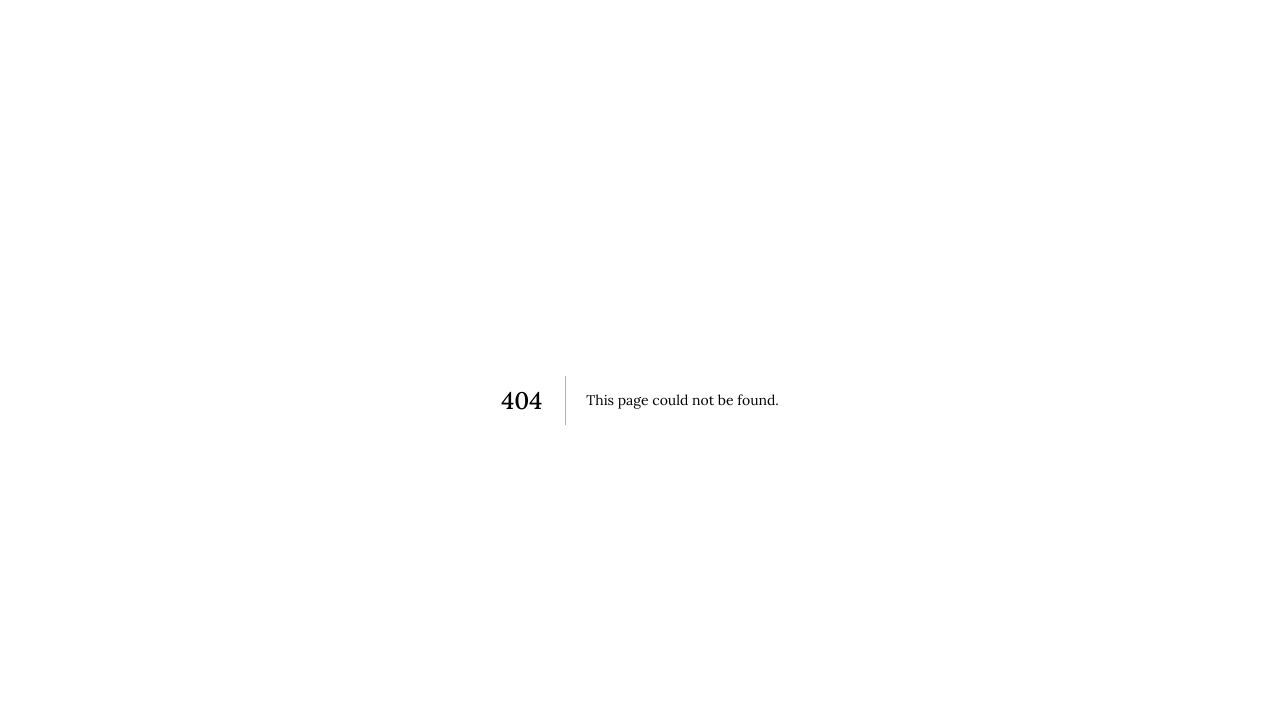
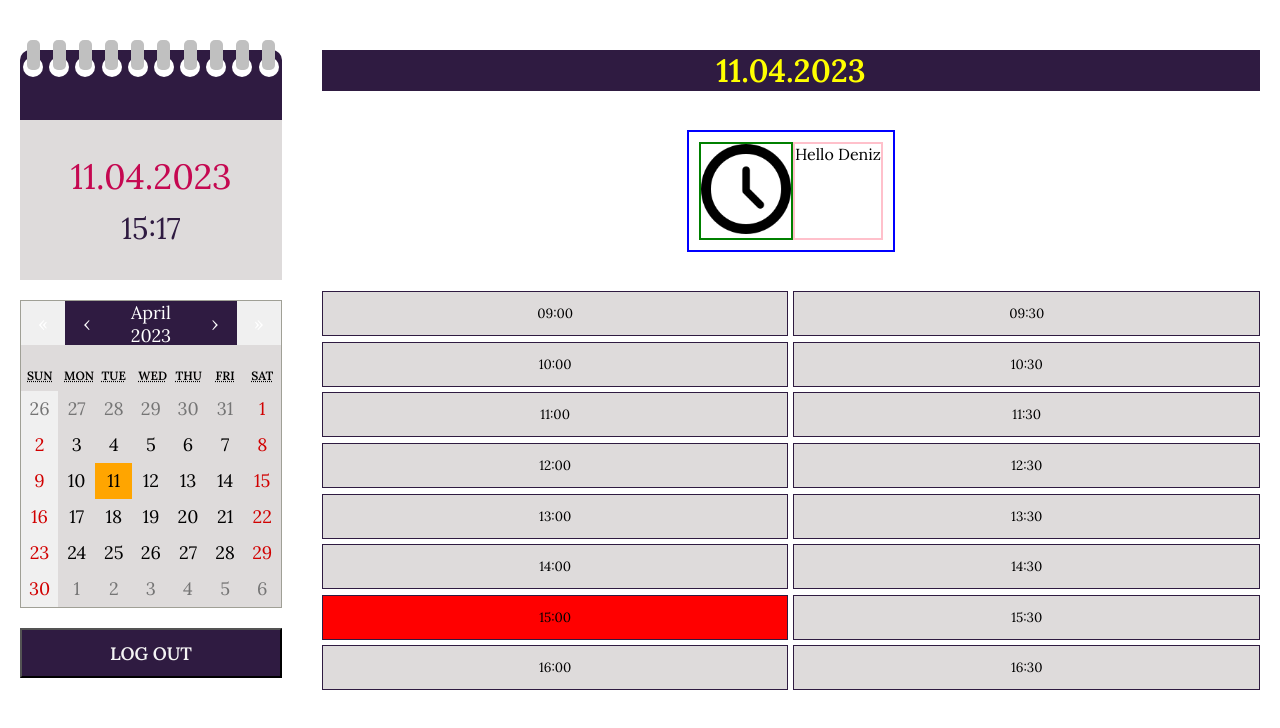
Before and after one commit to codeyourwaytofreedom/the_secretary, a Next.js app: page /manager in a window 1280 px wide. Before the commit this address had no page. Shown: the top 728 px of the page. Built offline with nearby package versions, Linux system fonts and the light colour scheme.

Commit message:
Route url updated.
Current appointment detail section ..

under construction.

Keep going.

Remember why you started.

```diff
--- a/middleware.ts
+++ b/middleware.ts
@@ -22,5 +22,5 @@ export async function middleware(request: NextRequest) {
 }
 
 export const config = {
-  matcher: '/test/:path*',
+  matcher: '/manager/:path*',
 }
--- a/pages/api/login.ts
+++ b/pages/api/login.ts
@@ -21,7 +21,7 @@ export default async function handler(
 
   const token = jwt.sign({ userId: "7fgh" }, (process.env.JWT_SECRET as string));
   res.setHeader('Set-Cookie', `token=${token}; HttpOnly; Max-Age=${60 * 60}; Path=/; Secure`);
-  res.status(200).json({ message: 'Cookie set successfully', url:"/test" });
+  res.status(200).json({ message: 'Cookie set successfully', url:"/manager" });
 }
 
 
--- a/pages/test.tsx
+++ b/pages/manager.tsx
@@ -2,8 +2,10 @@ import a from "../styles/Appointment.module.css";
 import { useEffect, useState } from "react";
 import Cal from "../components/calendar";
 import Current from "../components/current";
+import Image from "next/image";
+import clock from "../public/clock.png";
 
-const Test = () => {
+const Manager = () => {
     // Set the start time and end time
     const startTime = new Date();
     startTime.setHours(9, 0, 0, 0);
@@ -60,7 +62,16 @@ const Test = () => {
         {
             new Date().toDateString() === selected_date.toDateString() &&
             <div className={a.detail_appointment}>
-                Current Appointment details go here...
+                <div id={a.shell}>
+                    <div id={a.clock}>
+                        <Image src={clock} alt={"clock"}/>
+                        <p>{selected_slot}</p>
+                    </div>
+                    <div id={a.info}>
+                        Hello Deniz
+                    </div>
+
+                </div>
             </div>
         }
 
@@ -70,6 +81,8 @@ const Test = () => {
                 <button suppressHydrationWarning className={a.detail_schedule_each} key={i} value={time_slots[i]}
                     style={{backgroundColor: new Date("1970-01-01T" + time_slots[i] + "Z") < new Date("1970-01-01T" + currentTime + "Z")
                     &&  new Date("1970-01-01T" + currentTime + "Z") <  new Date("1970-01-01T" + time_slots[i+1] + "Z")
+                    &&
+                    selected_date.toLocaleDateString("tr-TR", {day: "2-digit",month: "2-digit",year: "numeric"}) === new Date().toLocaleDateString("tr-TR", {day: "2-digit",month: "2-digit",year: "numeric"})
                     ? "red" : "rgb(222, 219, 219)",
                     border: time_slots[i] === selected_slot ? "2px solid #c50851" : "1px solid #2f1b41"
                     }}
@@ -86,4 +99,4 @@ const Test = () => {
      );
 }
 
-export default Test;
+export default Manager;
--- a/styles/Appointment.module.css
+++ b/styles/Appointment.module.css
@@ -86,6 +86,27 @@
 }
 .detail_appointment {
   height: 200px;
+  display: grid;
+  justify-content: center;
+  align-items: center;
+}
+.detail_appointment #shell {
+  border: 2px solid blue;
+  padding: 10px;
+  display: flex;
+}
+.detail_appointment #shell #clock {
+  border: 2px solid green;
+  text-align: center;
+}
+.detail_appointment #shell #clock img {
+  -o-object-fit: contain;
+     object-fit: contain;
+  width: 90px;
+  height: 90px;
+}
+.detail_appointment #shell #info {
+  border: 2px solid pink;
 }
 .detail_schedule {
   height: 400px;
@@ -95,4 +116,5 @@
 }
 .detail_schedule_each {
   border: 1px solid #2f1b41;
+  height: 45px;
 }/*# sourceMappingURL=Appointment.module.css.map */
--- a/styles/Appointment.module.scss
+++ b/styles/Appointment.module.scss
@@ -85,6 +85,26 @@
     }
     &_appointment{
         height: 200px;
+        display: grid;
+        justify-content: center;
+        align-items: center;
+        #shell{
+            border: 2px solid blue;
+            padding: 10px;
+            display: flex;
+            #clock{
+                border: 2px solid green;
+                text-align: center;
+                img{
+                    object-fit: contain;
+                    width: 90px;
+                    height: 90px;
+                }
+            }
+            #info{
+                border: 2px solid pink;
+            }
+        }
     }
     &_schedule{
         height: 400px;
@@ -93,6 +113,7 @@
         gap: 5px;
         &_each{
             border:1px solid #2f1b41;
+            height: 45px;
         }
     }
 }
```
Also changed, not shown: public/clock.png (added), 1 other file (tests, documents, lock files or other folders).
